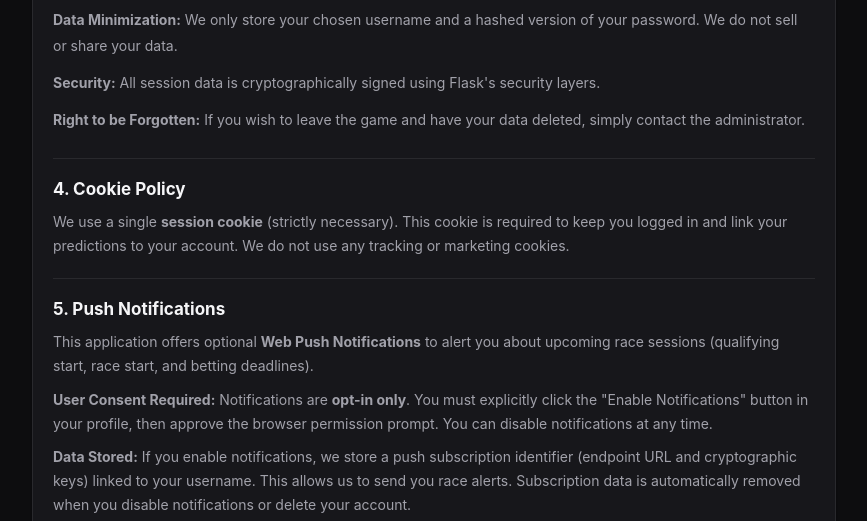
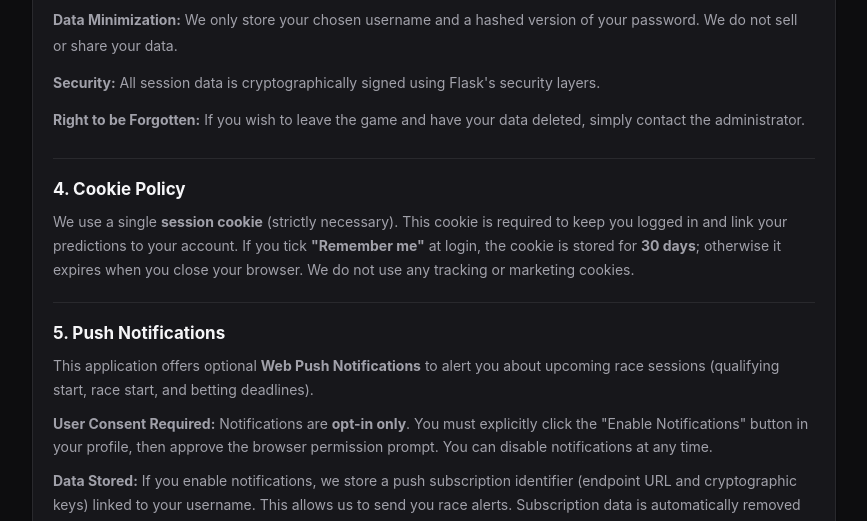
Before and after one commit to Meith0717/f1-betting-website, a Flask app: page /legal-notice in a window 1280 px wide. Shown: the part 1023-1544 px from the top of the page, without its empty margins (206-1073 px from the left). Run offline with Flask 3, Linux system fonts and the light colour scheme.

Commit message:
Document remember-me 30-day session cookie in legal notice and README
Generated by Mistral Vibe.
Co-Authored-By: Mistral Vibe <vibe@mistral.ai>

```diff
--- a/src/app/templates/legal_notice.html
+++ b/src/app/templates/legal_notice.html
@@ -75,7 +75,7 @@
       <hr class="my-4">
 
       <h2 class="section-title">4. Cookie Policy</h2>
-      <p>We use a single <strong>session cookie</strong> (strictly necessary). This cookie is required to keep you logged in and link your predictions to your account. We do not use any tracking or marketing cookies.</p>
+      <p>We use a single <strong>session cookie</strong> (strictly necessary). This cookie is required to keep you logged in and link your predictions to your account. If you tick <strong>"Remember me"</strong> at login, the cookie is stored for <strong>30 days</strong>; otherwise it expires when you close your browser. We do not use any tracking or marketing cookies.</p>
 
       <hr class="my-4">
 
```
Also changed, not shown: README.md.
